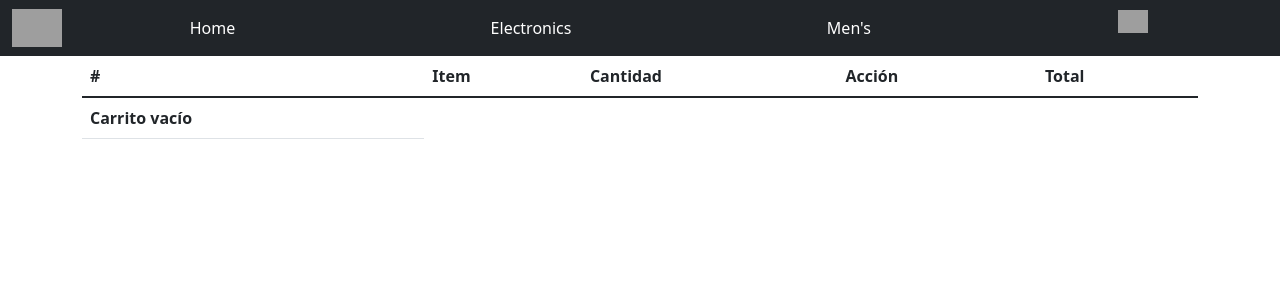
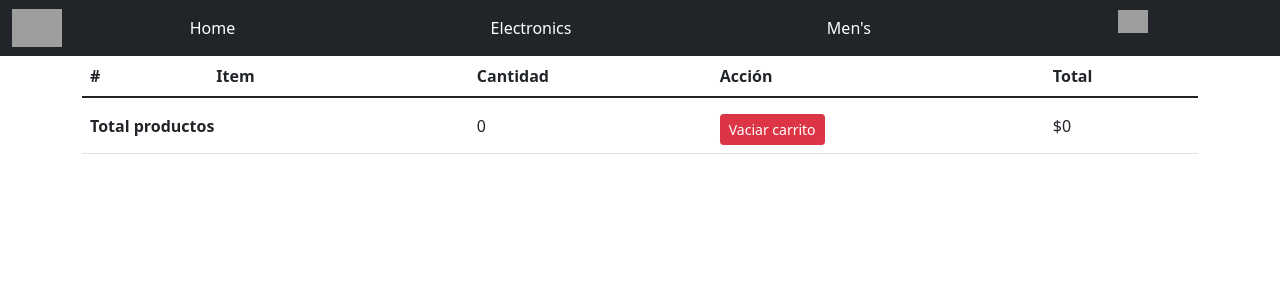
Before and after one commit to Alvareziv64/cursoReact, a React (Create React App) app: page /cart in a window 1280 px wide. Shown: the top 300 px of the page. Built offline with nearby package versions, Linux system fonts and the light colour scheme; grey boxes are pictures that could not be loaded; the HTML template or start-up script is replaced by a standard one.

Commit message:
clase 11.1

```diff
--- a/src/CartContext.js
+++ b/src/CartContext.js
@@ -13,13 +13,22 @@ export const ItemProvider = ({ children }) => {
     } else {
       cart.push(newState);
     }
-
     setCart([...cart]);
   };
 
-console.log(cart);
+  //Reduce de cantidad de items
+  const nCantidad = cart.reduce((acc, { quantity }) => acc + quantity, 0);
+  //Reduce para sumar precio total
+  const nPrecio = cart.reduce(
+    (acc, { quantity, price }) => acc + quantity * price,
+    0
+  );
+
+  console.log(cart);
   return (
-    <CartContext.Provider value={{ cart, setCart, addItem }}>
+    <CartContext.Provider
+      value={{ cart, setCart, addItem, nCantidad, nPrecio }}
+    >
       {children}
     </CartContext.Provider>
   );
--- a/src/components/CartContainer/CartContainer.js
+++ b/src/components/CartContainer/CartContainer.js
@@ -2,8 +2,9 @@ import React, { useContext } from "react";
 import { CartContext } from "../../CartContext";
 
 const CartContainer = () => {
-  const { cart } = useContext(CartContext);
-  console.log(cart);
+
+  const { cart, nCantidad, nPrecio } = useContext(CartContext);
+
   return (
     <div className="container">
       <table className="table">
@@ -24,11 +25,11 @@ const CartContainer = () => {
                 <td>{item.name}</td>
                 <td>{item.quantity}</td>
                 <td>
-                    <button class="btn btn-info btn-sm">+</button>
-                    <button class="btn btn-danger btn-sm">-</button>
+                  <button className="btn btn-info btn-sm">+</button>
+                  <button className="btn btn-danger btn-sm">-</button>
                 </td>
                 <td>
-                    <span>{"$" + item.price}</span>
+                  <span>{"$" + item.price * item.quantity}</span>
                 </td>
               </tr>
             );
@@ -36,9 +37,18 @@ const CartContainer = () => {
         </tbody>
         <tfoot>
           <tr id="footer">
-            <th scope="row" colspan="S">
-              Carrito vacío
+            <th scope="row" colSpan="2">
+              Total productos
             </th>
+            <td>{nCantidad}</td>
+            <td>
+              <button className="btn btn-danger btn-sm" id="vaciarCarrito">
+                Vaciar carrito
+              </button>
+            </td>
+            <td className="font-weight-bold">
+               <span>{"$" + nPrecio}</span>
+            </td>
           </tr>
         </tfoot>
       </table>
```
Lines whose indentation alone changed are shown as unchanged.
